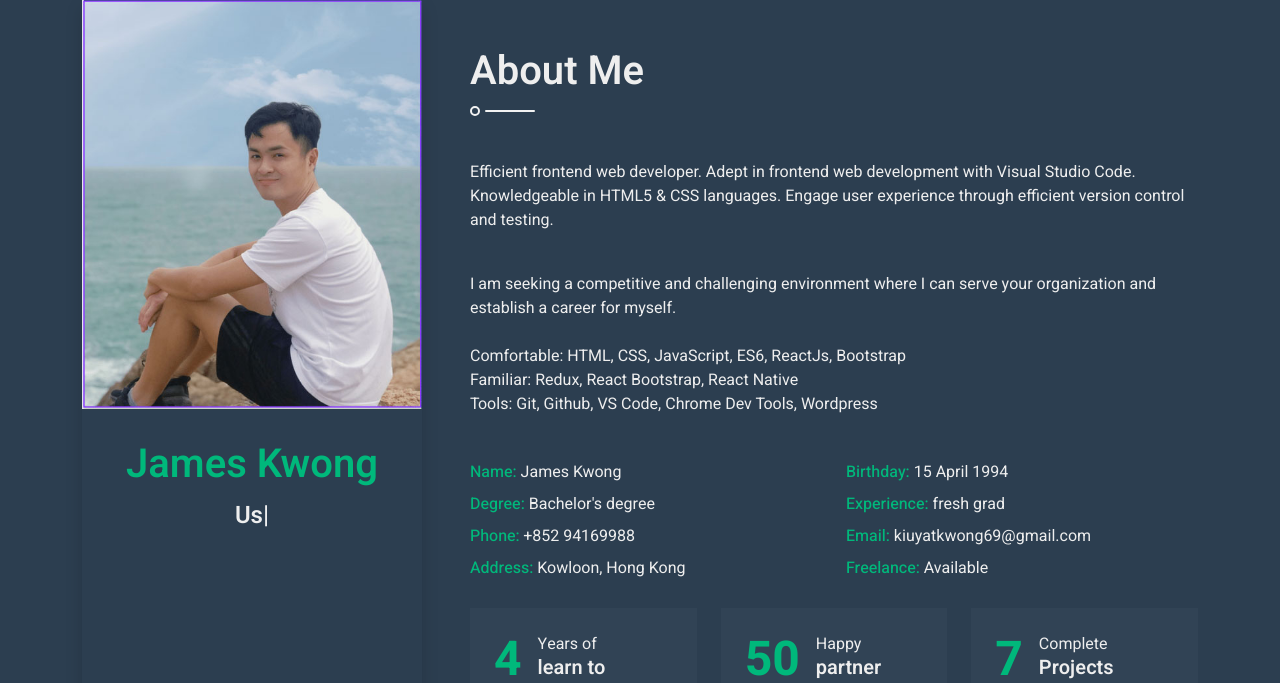
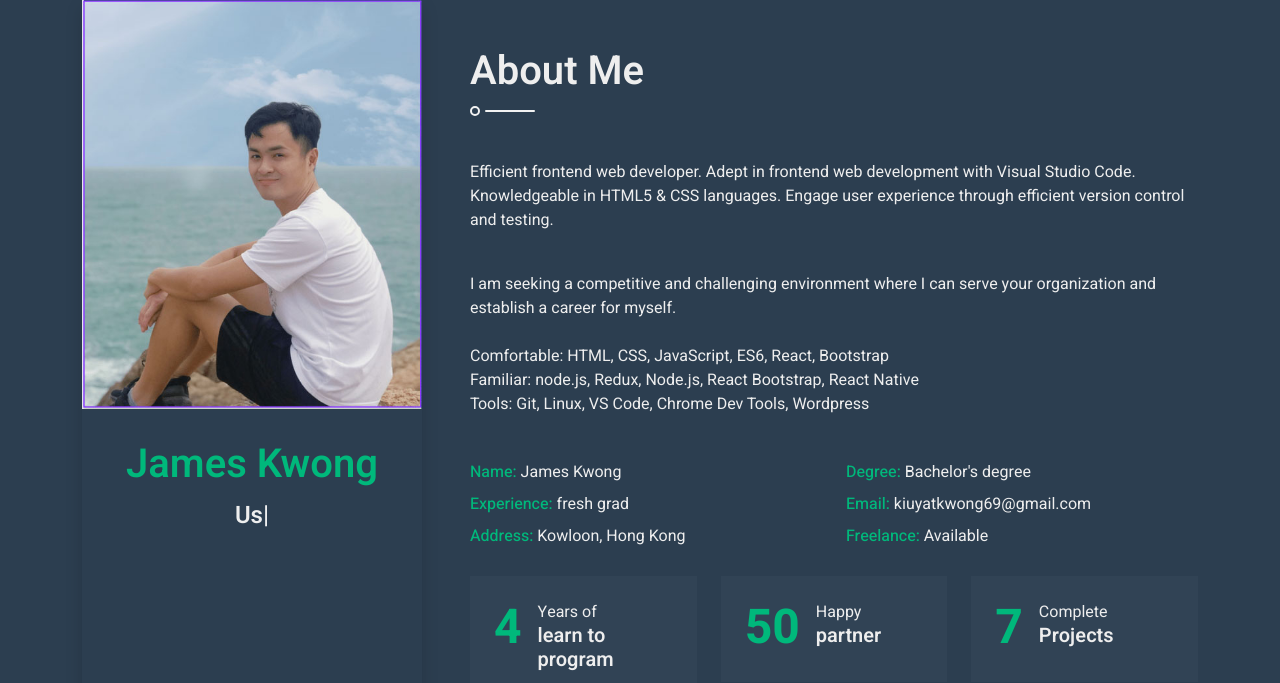
Before and after one commit to goodqthe123/JamesKwongCVwebpage.github.io, a plain HTML site: page index.html in a window 1280 px wide. Shown: the top 683 px of the page. Drawn offline with nearby package versions, Linux system fonts and the light colour scheme.

Commit message:
Add files via upload

```diff
--- a/index.html
+++ b/index.html
@@ -73,26 +73,22 @@
                         <p>I am seeking a competitive and challenging environment where I can serve your
                             organization and establish a career for myself.
                             <br>
-                            <br> Comfortable: HTML, CSS, JavaScript, ES6, ReactJs, Bootstrap
-                            <br> Familiar: Redux, React Bootstrap, React Native
-                            <br>Tools: Git, Github, VS Code, Chrome Dev Tools, Wordpress</p>
+                            <br> Comfortable: HTML, CSS, JavaScript, ES6, React, Bootstrap
+                            <br> Familiar: node.js, Redux, Node.js, React Bootstrap, React Native
+                            <br>Tools: Git, Linux, VS Code, Chrome Dev Tools, Wordpress</p>
                             <br>
                         <div class="row mb-4">
                             <div class="col-sm-6 py-1">
                                 <span class="fw-medium text-primary">Name:</span> James Kwong
                             </div>
-                            <div class="col-sm-6 py-1">
-                                <span class="fw-medium text-primary">Birthday:</span> 15 April 1994
-                            </div>
+
                             <div class="col-sm-6 py-1">
                                 <span class="fw-medium text-primary">Degree:</span> Bachelor's degree
                             </div>
                             <div class="col-sm-6 py-1">
                                 <span class="fw-medium text-primary">Experience:</span> fresh grad
                             </div>
-                            <div class="col-sm-6 py-1">
-                                <span class="fw-medium text-primary">Phone:</span> +852 94169988
-                            </div>
+
                             <div class="col-sm-6 py-1">
                                 <span class="fw-medium text-primary">Email:</span> kiuyatkwong69@gmail.com
                             </div>
```
